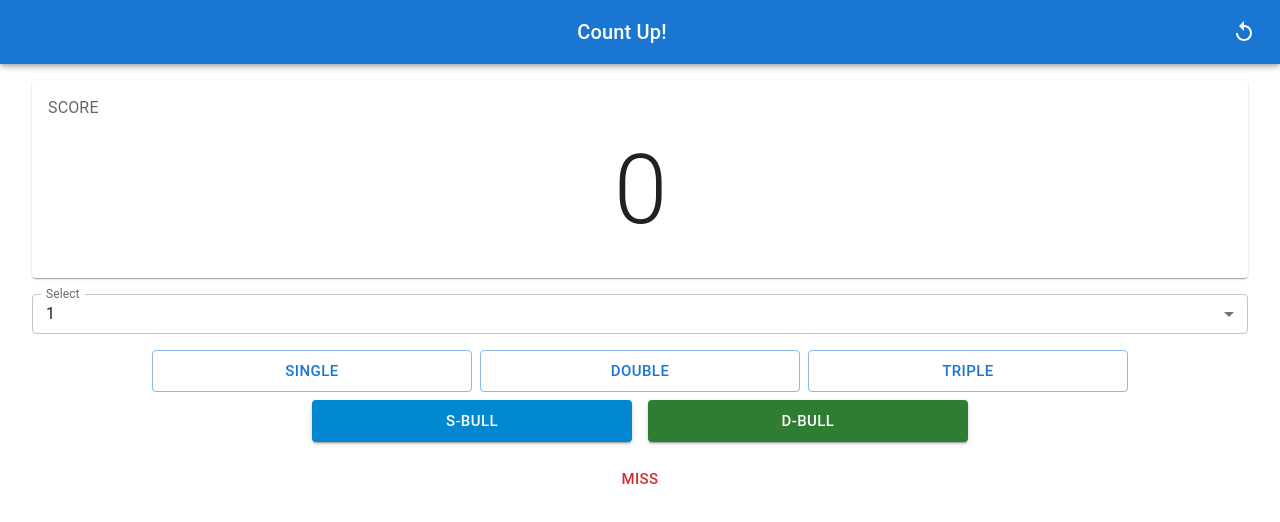
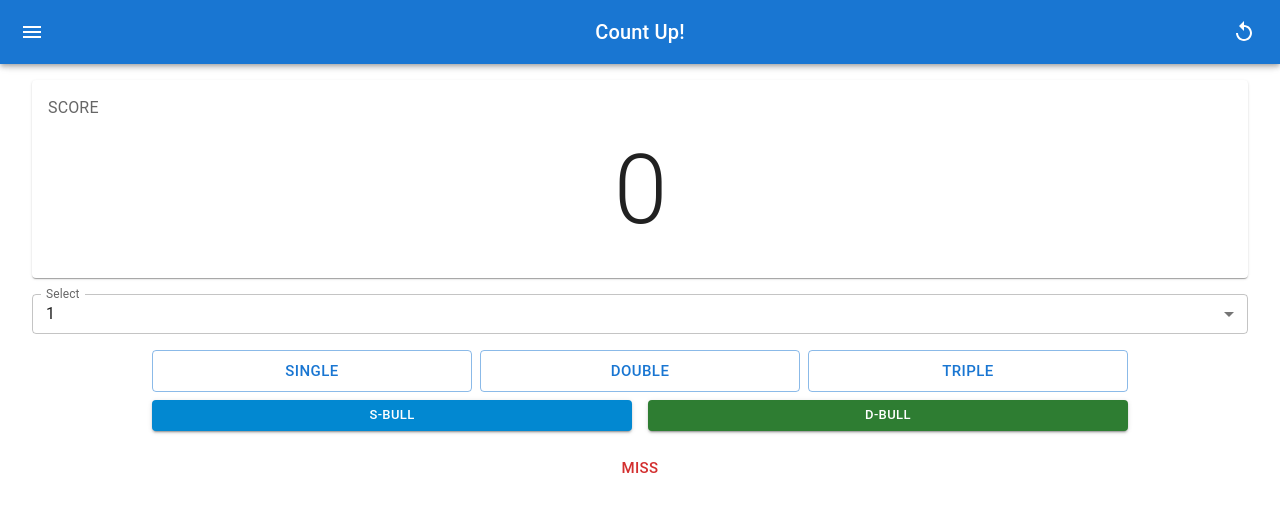
Before and after one commit to Sei-Tsushima-sti/count-up-app, a React (Create React App) app: page / in a window 1280 px wide. Shown: the top 522 px of the page. Built offline with nearby package versions, Linux system fonts and the light colour scheme.

Commit message:
レイアウト調整

```diff
--- a/src/components/BullButtons.jsx
+++ b/src/components/BullButtons.jsx
@@ -19,8 +19,8 @@ export const BullButtons = (props) => {
         <Button
           variant="contained"
           color="info"
-          size="large"
-          sx={{ width: "25vw" }}
+          size="small"
+          sx={{ width: "37.5vw" }}
           onClick={onClickSbull}
         >
           S-BULL
@@ -30,8 +30,8 @@ export const BullButtons = (props) => {
         <Button
           variant="contained"
           color="success"
-          size="large"
-          sx={{ width: "25vw" }}
+          size="small"
+          sx={{ width: "37.5vw" }}
           onClick={onClickDbull}
         >
           D-BULL
--- a/src/components/MissButton.jsx
+++ b/src/components/MissButton.jsx
@@ -11,13 +11,13 @@ export const MissButton = (props) => {
     };
     return (
         <>
-            <Grid container spacing={2} sx={{ mb: 1 }} justifyContent="center">
+            <Grid container spacing={1} sx={{ mb: 1 }} justifyContent="center">
                 <Grid item>
                     <Button
                         variant="text"
                         color="error"
                         size="large"
-                        sx={{ width: "50vw" }}
+                        sx={{ width: "25vw" }}
                         onClick={onClickMissButton}
                     >
                         Miss
--- a/src/components/MultipleScoreButtons.jsx
+++ b/src/components/MultipleScoreButtons.jsx
@@ -1,5 +1,7 @@
 import Button from "@mui/material/Button";
 import Grid from "@mui/material/Grid";
+import Box from '@mui/material/Box';
+
 export const MultipleScoreButtons = (props) => {
   const { score, setScore, selectedScore, scoreSheet, setScoreSheet } = props;
   const onClickSingleButton = () => {
--- a/src/components/TopBar.jsx
+++ b/src/components/TopBar.jsx
@@ -2,8 +2,10 @@ import AppBar from '@mui/material/AppBar';
 import IconButton from '@mui/material/IconButton';
 import Toolbar from '@mui/material/Toolbar';
 import Typography from '@mui/material/Typography';
+import Box from '@mui/material/Box';
+
 import ReplayIcon from '@mui/icons-material/Replay';
-import Box from '@mui/material/Box';
+import MenuIcon from '@mui/icons-material/Menu';
 
 export const TopBar = (props) => {
   const { score, setScore, setScoreSheet } = props;
@@ -18,26 +20,34 @@ export const TopBar = (props) => {
     <>
       <AppBar position="fixed">
         <Toolbar>
+          <Box sx={{ flex: 1, display: 'flex', justifyContent: 'flex-start' }}>
+            {/* 例: 左側にメニューアイコンを置く場合 */}
+            <IconButton color="inherit" aria-label="menu" edge="start">
+              <MenuIcon />
+            </IconButton>
+          </Box>
           <Typography
             variant="h6"
             component="div"
             sx={{
-              flexGrow: 1,
               textAlign: 'center',
             }}
           >
             {"Count Up!"}
           </Typography>
+
+          {/* 右領域: IconButtonを配置 */}
+          <Box sx={{ flex: 1, display: 'flex', justifyContent: 'flex-end' }}>
             <IconButton
               onClick={onClickReplay}
               size="large"
-            edge="end"
+              edge="end" // アイコンボタンを端に寄せる際の推奨プロパティ
               color="inherit"
-            aria-label="menu"
-            sx={{ marginLeft: "auto" }}
+              aria-label="replay"
             >
               <ReplayIcon />
             </IconButton>
+          </Box>
         </Toolbar>
       </AppBar>
     </>
```
Also changed, not shown: 7 other files (tests, documents, lock files or other folders). Lines whose indentation alone changed are shown as unchanged.
